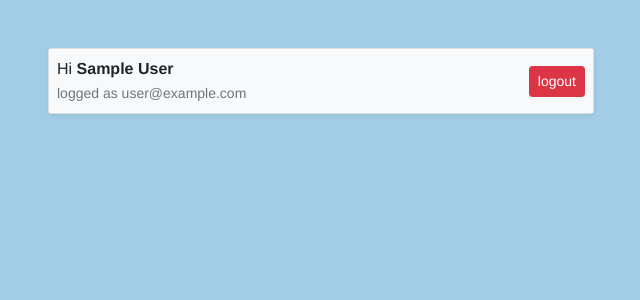
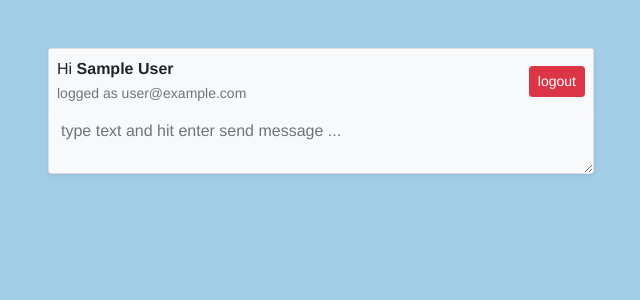
Before and after one commit to r1d3rzz/liveGroupChat-room, a Vue app: page /chatroom in a window 1280 px wide. Shown: the top 300 px of the page, without its empty margins (319-959 px from the left). Built offline with nearby package versions, Linux system fonts and the light colour scheme; no server answers; sample sign-in values are in the browser's storage.

Commit message:
store messages in firebase

```diff
--- /dev/null
+++ b/src/components/SendMessage.vue
@@ -0,0 +1,44 @@
+<template>
+  <div>
+    <textarea
+      placeholder="type text and hit enter send message ..."
+      class="form-control bg-light border-0"
+      v-model="message"
+      @keydown.prevent.enter="sendMessage"
+    ></textarea>
+
+    <p v-if="error" class="text-danger text-center p-5">{{ error }}</p>
+  </div>
+</template>
+
+<script>
+import { ref } from "@vue/reactivity";
+import { timestamp } from "../firebase/config";
+import getUser from "../composables/getUser";
+import useCollection from "../composables/useCollection";
+
+export default {
+  setup() {
+    let message = ref("");
+    let { user } = getUser();
+
+    let { error, addDocs } = useCollection("messages");
+
+    let sendMessage = async () => {
+      let chatText = {
+        name: user.value.displayName,
+        message: message.value,
+        created_at: timestamp(),
+      };
+      message.value = "";
+
+      await addDocs(chatText);
+    };
+
+    return { message, sendMessage, error };
+  },
+};
+</script>
+
+<style>
+</style>
--- /dev/null
+++ b/src/composables/useCollection.js
@@ -0,0 +1,19 @@
+import { ref } from "vue";
+import { db } from "../firebase/config";
+
+let useCollection = (collection) => {
+  let error = ref("");
+
+  let addDocs = async (doc) => {
+    try {
+      await db.collection(collection).add(doc);
+    } catch (err) {
+      error.value = "cannot send message";
+      console.log(err.message);
+    }
+  };
+
+  return { error, addDocs };
+};
+
+export default useCollection;
--- a/src/views/ChatRoom.vue
+++ b/src/views/ChatRoom.vue
@@ -4,6 +4,7 @@
       <div class="col-md-6 mx-auto">
         <div class="card shadow-sm">
           <NavBar />
+          <SendMessage />
         </div>
       </div>
     </div>
@@ -11,12 +12,16 @@
 </template>
 
 <script>
+import SendMessage from "../components/SendMessage";
 import { watch } from "@vue/runtime-core";
 import NavBar from "../components/NavBar";
 import getUser from "../composables/getUser";
 import { useRouter } from "vue-router";
 export default {
-  components: { NavBar },
+  components: {
+    SendMessage,
+    NavBar,
+  },
   setup() {
     let { user } = getUser();
     let router = useRouter();
```
